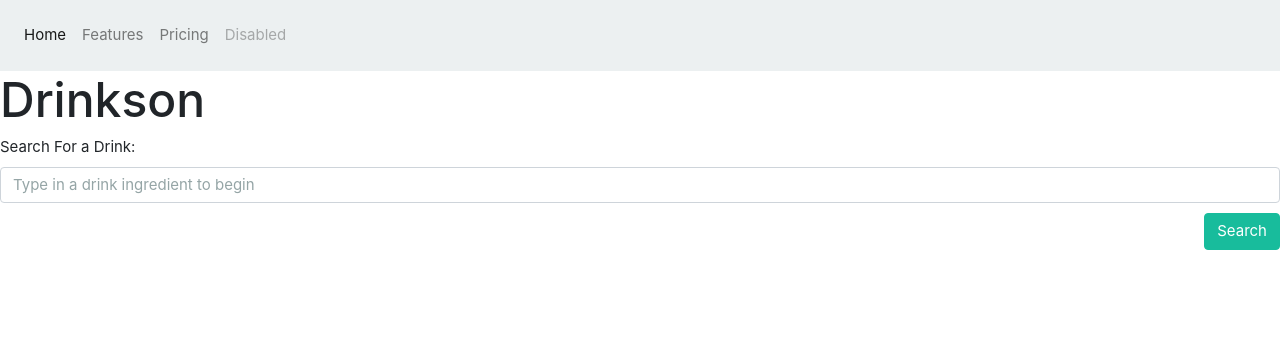
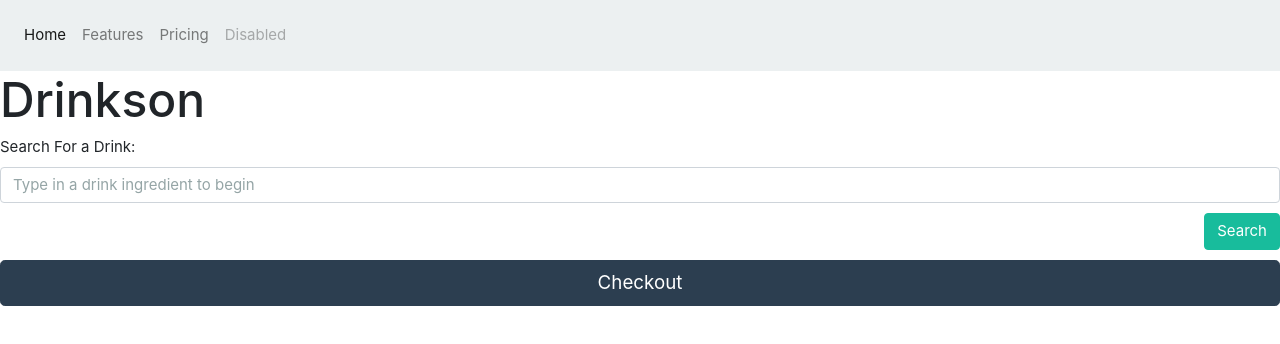
Before and after one commit to jtgraham5th/project3, a React (Create React App) app in the folder client/: page /OrderDrinks in a window 1280 px wide. Shown: the top 344 px of the page. Built offline with nearby package versions, Linux system fonts and the light colour scheme.

Commit message:
added checkout button that goes to edit page

```diff
--- /dev/null
+++ b/client/src/components/CheckoutBtn/index.js
@@ -0,0 +1,21 @@
+import React from "react";
+import "./style.css";
+
+// Using the datalist element we can create autofill suggestions based on the props.breeds array
+function CheckoutBtn(props) {
+  return (
+    <div>
+      <a href="/edit">
+        <button
+          type="button"
+          className="btn btn-primary btn-lg btn-block"
+          onClick={props.handleFormSubmit}
+        >
+          Checkout
+        </button>
+      </a>
+    </div>
+  );
+}
+
+export default CheckoutBtn;
--- /dev/null
+++ b/client/src/components/CheckoutBtn/style.css
@@ -0,0 +1,9 @@
+form.search {
+  overflow: auto;
+  margin-bottom: 10px;
+}
+
+form.search button[type="submit"] {
+  float: right;
+  margin-top: 10px;
+}
--- a/client/src/containers/OrderDrinks.js
+++ b/client/src/containers/OrderDrinks.js
@@ -2,6 +2,7 @@ import React, { Component } from "react";
 import axios from "axios";
 import SearchForm from "../components/SearchForm";
 import Navbar from "../components/Navbar";
+import CheckoutBtn from "../components/CheckoutBtn";
 import { Link } from "react-router-dom";
 
 delete axios.defaults.headers.common["Cookie"];
@@ -107,6 +108,7 @@ class OrderDrinks extends Component {
             </div>
           </div>
         ))}
+        <CheckoutBtn />
       </div>
     );
   }
```
